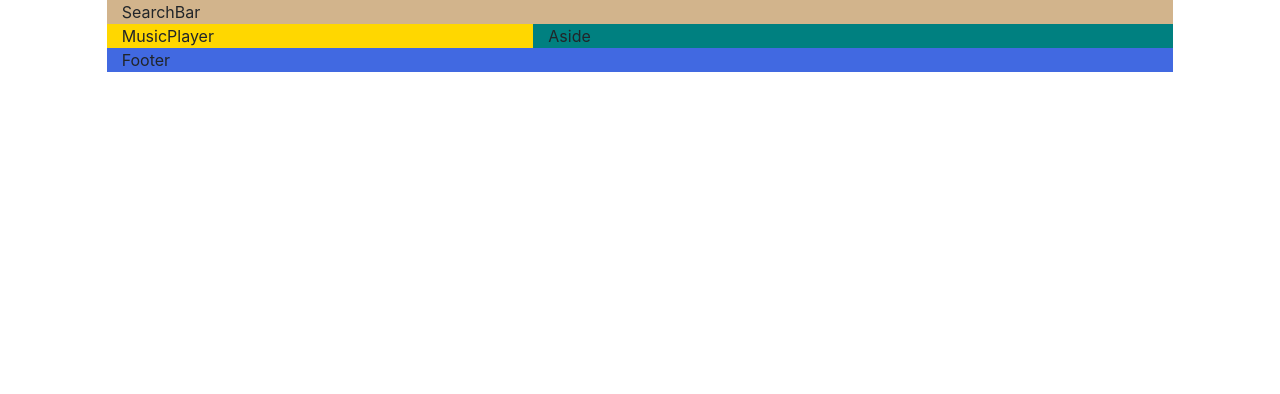
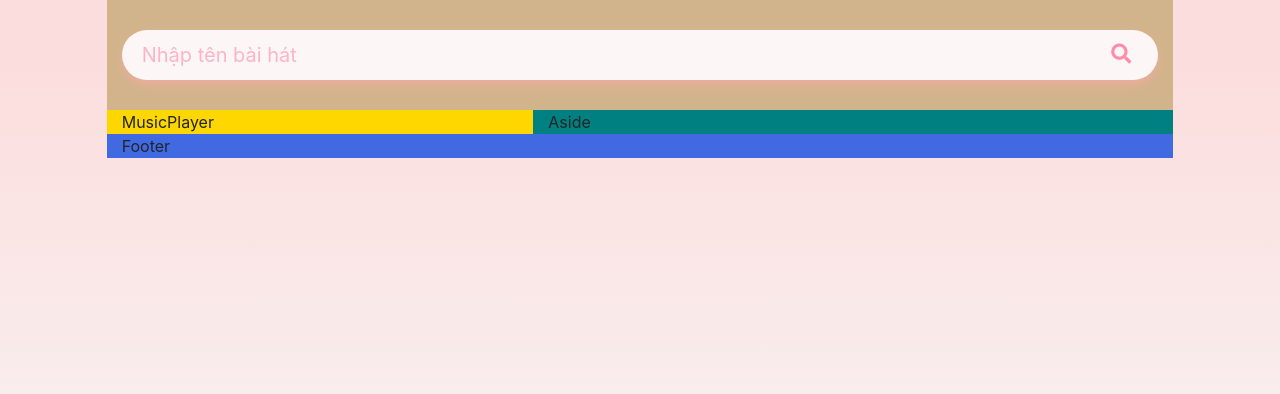
Before and after one commit to DalatCoder/musics-player, a React (Create React App) app: page / in a window 1280 px wide. Shown: the top 394 px of the page. Built offline with nearby package versions, Linux system fonts and the light colour scheme.

Commit message:
Style search bar

```diff
--- a/src/components/App.css
+++ b/src/components/App.css
@@ -1,3 +1,13 @@
+body {
+  background-image: linear-gradient(
+    0deg,
+    rgba(247, 247, 247, 1) 23.8%,
+    rgba(252, 221, 221, 1) 92%
+  );
+  height: 100vh;
+  box-sizing: border-box;
+}
+
 .search-bar {
   background-color: tan;
 }
--- a/src/components/App.js
+++ b/src/components/App.js
@@ -1,9 +1,6 @@
 import React from 'react';
 import './App.css';
-
-const SearchBar = () => {
-  return <div className="search-bar col-xl-10 col-lg-12">SearchBar</div>;
-};
+import SearchBar from './SearchBar';
 
 const MusicPlayer = () => {
   return (
--- /dev/null
+++ b/src/components/SearchBar.css
@@ -0,0 +1,82 @@
+.search-container {
+  margin: 30px 0;
+  width: 100%;
+  background-color: transparent;
+  position: relative;
+
+  display: flex;
+  flex-direction: column;
+  justify-content: center;
+  align-items: center;
+}
+
+.search-container .form {
+  position: relative;
+  width: 100%;
+
+  z-index: 300;
+}
+
+.search-container input {
+  background-color: rgb(253, 246, 246);
+  color: #fe8daa;
+  font-size: 20px;
+  padding: 10px 20px;
+  width: 100%;
+  border: none;
+  border-radius: 30px;
+}
+
+.search-container:not(.show-suggest) input {
+  box-shadow: 0 5px 10px 0 rgba(252, 169, 169, 0.6);
+}
+
+.search-container input::placeholder {
+  color: #fe8da99f;
+}
+
+.search-container input:focus,
+.search-container button:focus {
+  outline: none;
+}
+
+.search-container button {
+  border: none;
+  background-color: rgb(253, 246, 246);
+  cursor: pointer;
+  position: absolute;
+  right: 15px;
+  top: 50%;
+  transform: translateY(-50%);
+}
+
+.search-container .form button i {
+  border: none;
+  background-color: transparent;
+  font-size: 20px;
+  color: #fe8daa;
+}
+
+.search-container .suggest {
+  background-color: rgb(253, 246, 246);
+  width: 60%; /* Equal search input form */
+  padding: 0 4px 10px 15px;
+
+  position: absolute;
+  top: 50px;
+  left: 50%;
+  transform: translateX(-50%);
+  z-index: 200;
+
+  border-radius: 0 0 30px 30px;
+
+  display: none;
+}
+
+.search-container .suggest .song:first-of-type {
+  padding-top: 30px;
+}
+
+.search-container.show-suggest .suggest {
+  display: block;
+}
--- /dev/null
+++ b/src/components/SearchBar.js
@@ -0,0 +1,28 @@
+import React from 'react';
+import './SearchBar.css';
+
+const SearchBar = () => {
+  return (
+    <div className="search-bar col-xl-10 col-lg-12">
+      <div className="search-container">
+        <form className="form" id="form">
+          <input
+            type="text"
+            id="search"
+            autoComplete="off"
+            placeholder="Nhập tên bài hát"
+            autoCorrect="off"
+            autoCapitalize="off"
+            spellCheck="false"
+          />
+          <button type="submit" className="btn">
+            <i className="fas fa-search" />
+          </button>
+        </form>
+        <div id="suggest" className="suggest" />
+      </div>
+    </div>
+  );
+};
+
+export default SearchBar;
```
